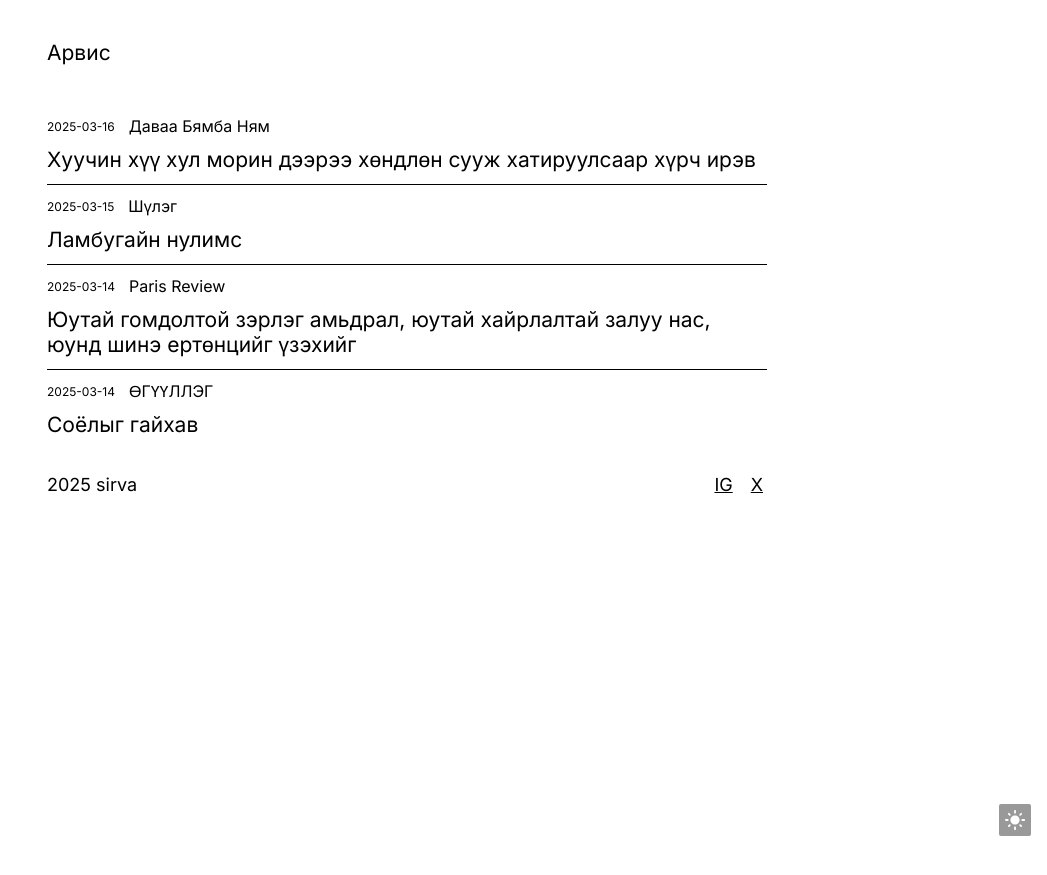
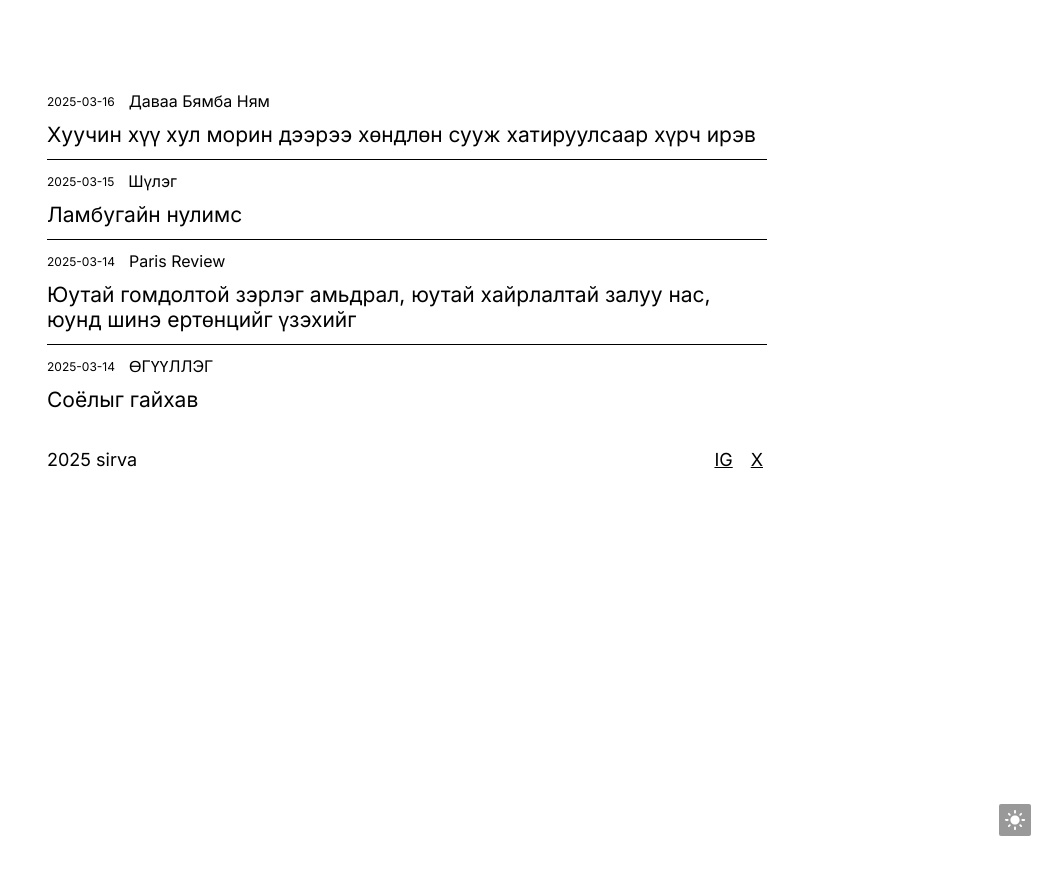
Before and after one commit to aaaarrrrvvvv/aaaarrrrvvvv.github.io, a Jekyll site: the page built from index.html, in a window 1280 px wide. Shown: the top 875 px of the page, without its empty margins (233-1280 px from the left). Built offline with Jekyll 4.4.1, drawn with Linux system fonts in a browser that asks for light colours.

Commit message:
Update header.html

```diff
--- a/_includes/header.html
+++ b/_includes/header.html
@@ -1,5 +1,5 @@
 <header class="header">
-  <a href="{{ site.baseurl }}/" class="logo">Арвис</a>
+  <a href="{{ site.baseurl }}/" class="logo"></a>
   <nav class="menu">
     {% for menu in site.menu -%}
 
```
